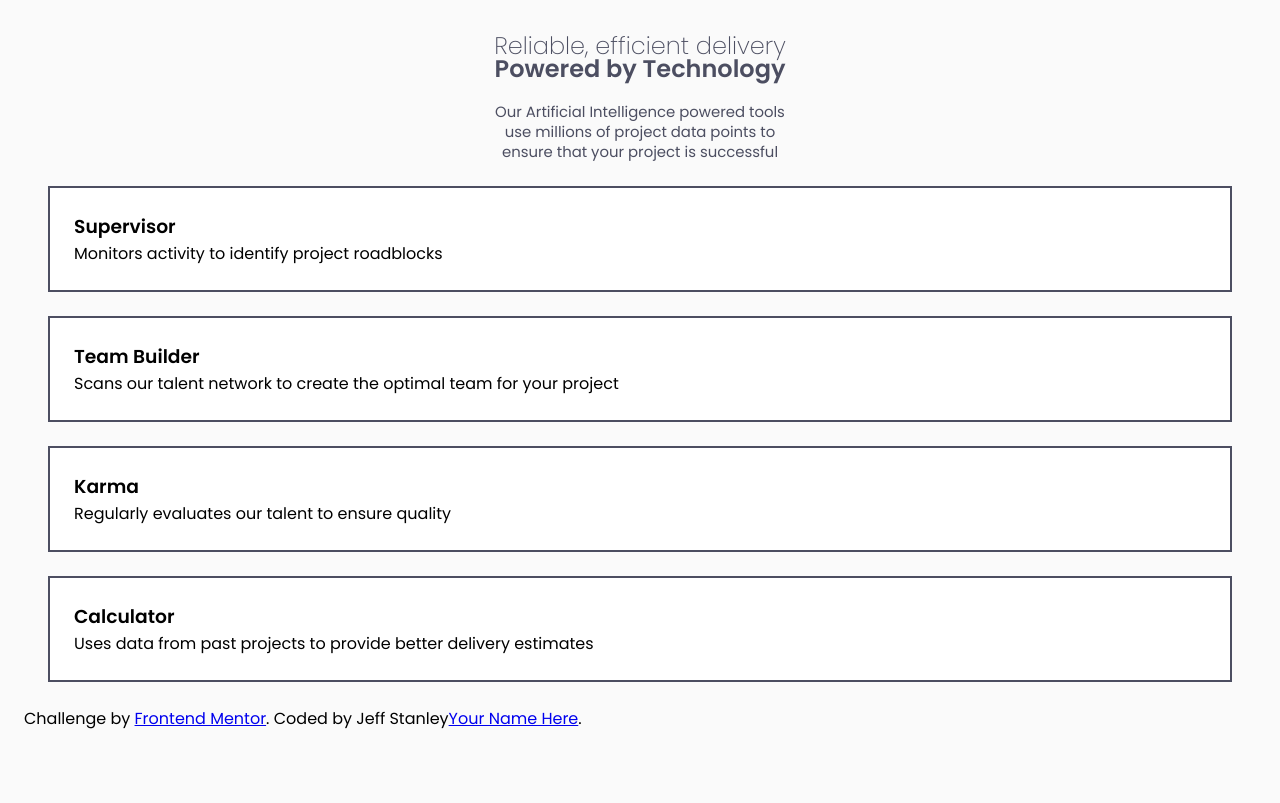
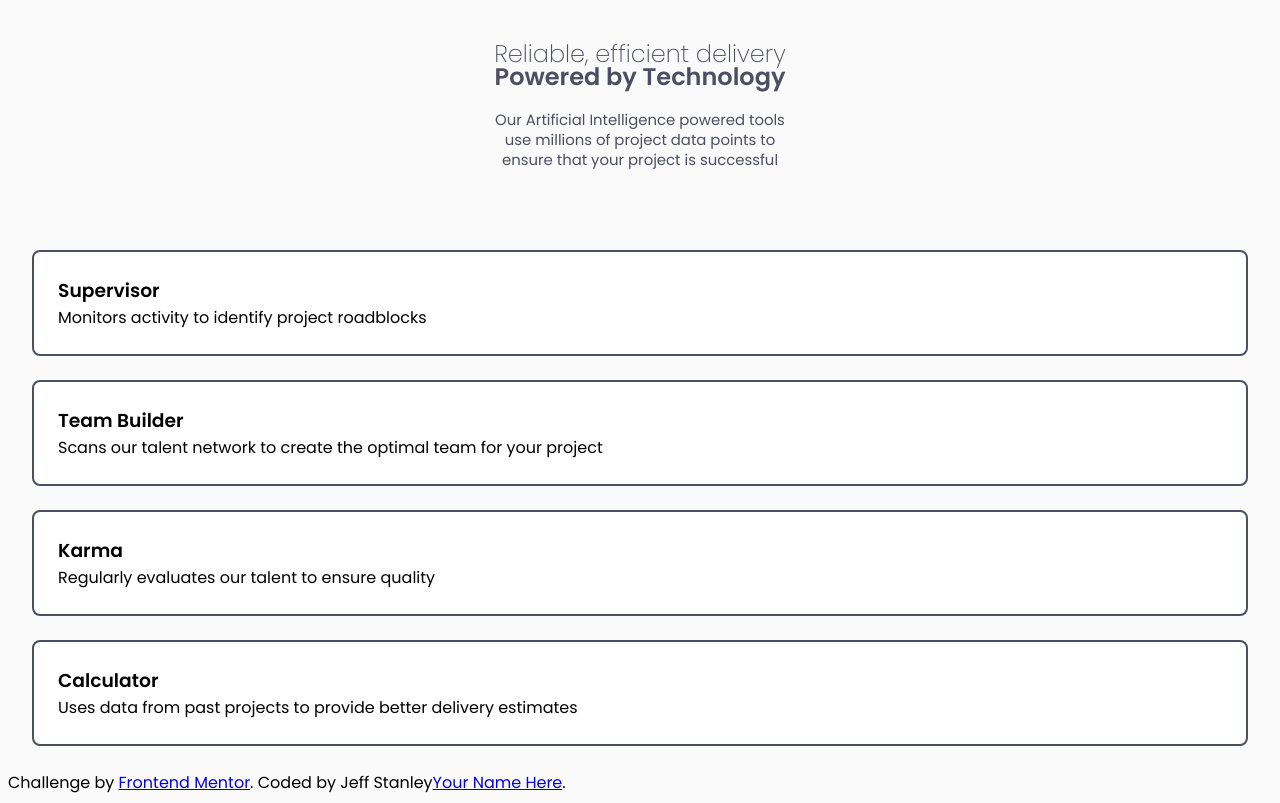
Before and after one commit to JS-Law/four-card-feature-section, a website built with webpack: page src/index.html in a window 1280 px wide. Built offline with nearby package versions, Linux system fonts and the light colour scheme.

Commit message:
Add border radius to card elements

```diff
--- a/src/styles.scss
+++ b/src/styles.scss
@@ -25,25 +25,32 @@ $semi-bold: 400;
   margin: 0px;
   padding: 0px;
 }
+
 body {
-  margin: 1.5rem;
+  margin: .5rem;
+  padding-block-start: 1.5rem;
   font-family: Poppins;
   background-color: $background;
+
   /* TITLE SECTION */
   section#hero {
     padding-inline: 0.55rem;
     padding-block-start: 0.25rem;
     color: $Grey;
+    padding-block-end: 3.5rem;
+
     h1#mainTitle {
       font-weight: $light;
       margin-block: none;
       text-align: center;
     }
+
     h2#secondTitle {
       margin-block-start: -0.75rem;
       padding-block-end: 1rem;
       text-align: center;
     }
+
     p.description {
       padding-block-start: 0px;
       padding-inline: 0.5rem;
@@ -52,16 +59,18 @@ body {
       text-align: center;
     }
   }
+
   .card {
     border: solid $Grey 2px;
     padding: 1.5rem;
     margin: 1.5rem;
     background-color: $White;
+    border-radius: .5rem;
   }
-  .cardTitle {
-  }
-  .cardDescription {
-  }
-  .svgContainer {
-  }
+
+  .cardTitle {}
+
+  .cardDescription {}
+
+  .svgContainer {}
 }
```
